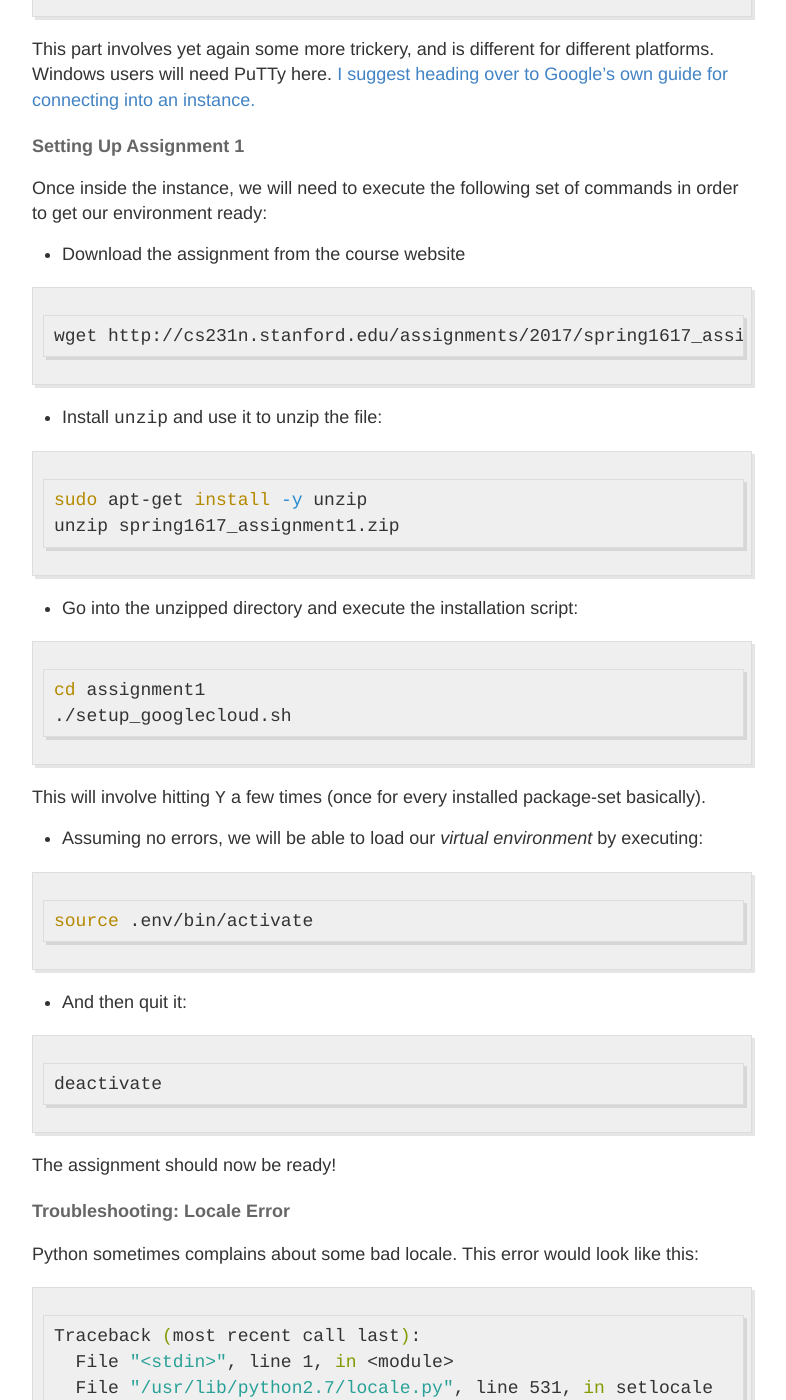
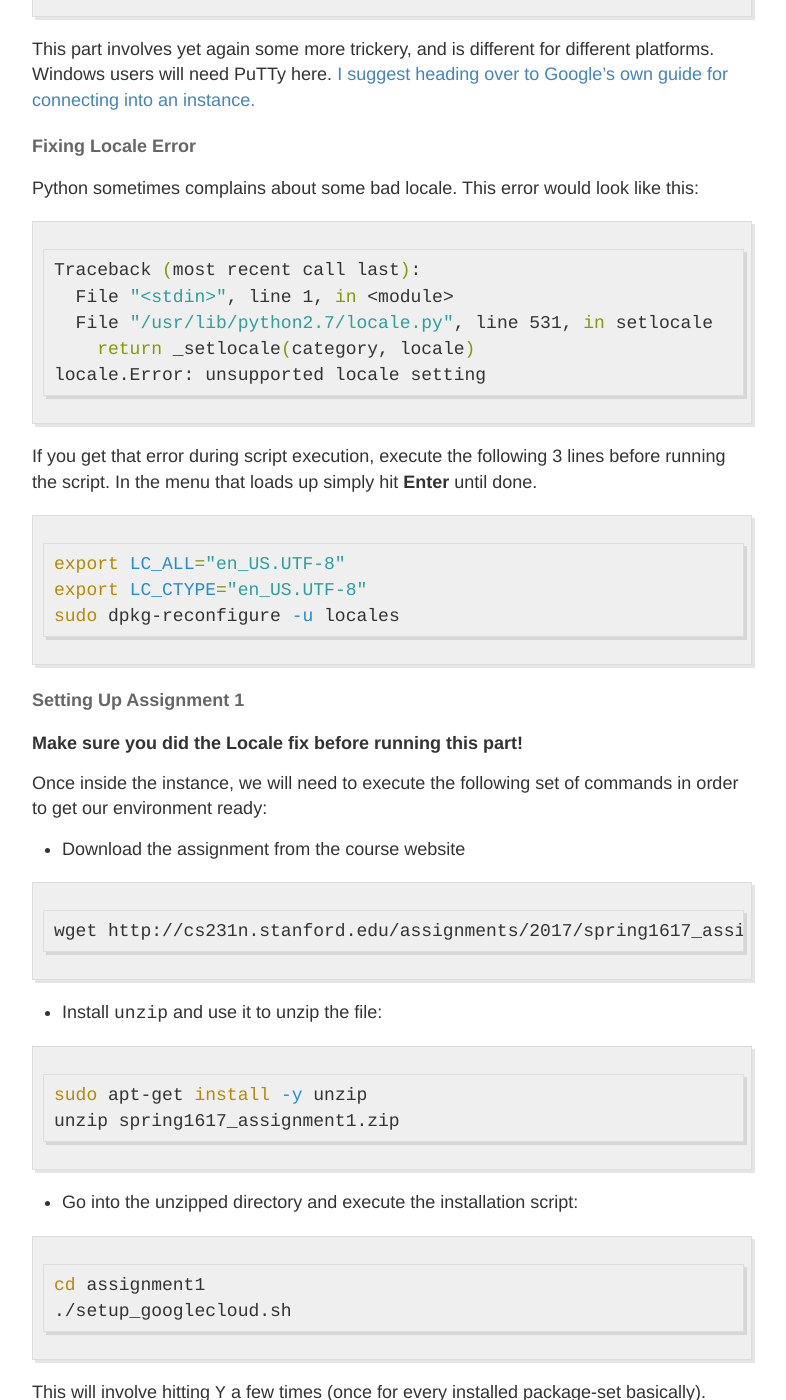
Before and after one commit to nirbenz/nirbenz.github.io, a Jekyll site: the page built from _posts/2017-11-18-GCP.md, in a window 1280 px wide and 1400 px high, scrolled down 10666 px. Shown: the whole window, without its empty margins (248-1034 px from the left). Built offline with Jekyll 4.4.1, drawn with Linux system fonts in a browser that asks for light colours; some of the changed text lies outside the part shown.

Commit message:
Moved Locale part

````diff
--- a/_posts/2017-11-18-GCP.md
+++ b/_posts/2017-11-18-GCP.md
@@ -124,7 +124,29 @@ Still inside the directory where the archive was extracted, hit:
 
 This part involves yet again some more trickery, and is different for different platforms. Windows users will need PuTTy here. [I suggest heading over to Google's own guide for connecting into an instance.](https://cloud.google.com/compute/docs/instances/connecting-to-instance)
 
+#### Fixing Locale Error
+Python sometimes complains about some bad locale. This error would look like this:
+
+```bash
+Traceback (most recent call last):
+  File "<stdin>", line 1, in <module>
+  File "/usr/lib/python2.7/locale.py", line 531, in setlocale
+    return _setlocale(category, locale)
+locale.Error: unsupported locale setting
+```
+
+If you get that error during script execution, execute the following 3 lines before running the script. In the menu that loads up simply hit **Enter** until done.
+
+```bash
+export LC_ALL="en_US.UTF-8"
+export LC_CTYPE="en_US.UTF-8"
+sudo dpkg-reconfigure -u locales
+```
+
 #### Setting Up Assignment 1
+
+**Make sure you did the Locale fix before running this part!**
+
 Once inside the instance, we will need to execute the following set of commands in order to get our environment ready:
 
 - Download the assignment from the course website
@@ -161,25 +183,6 @@ deactivate
 ```
 
 The assignment should now be ready!
-
-#### Troubleshooting: Locale Error
-Python sometimes complains about some bad locale. This error would look like this:
-
-```bash
-Traceback (most recent call last):
-  File "<stdin>", line 1, in <module>
-  File "/usr/lib/python2.7/locale.py", line 531, in setlocale
-    return _setlocale(category, locale)
-locale.Error: unsupported locale setting
-```
-
-If you get that error during script execution, execute the following 3 lines before running the script. In the menu that loads up simply hit **Enter** until done. Afterwards, run the script again.
-
-```bash
-export LC_ALL="en_US.UTF-8"
-export LC_CTYPE="en_US.UTF-8"
-sudo dpkg-reconfigure -u locales
-```
 
 
 ## Using Jupyter Notebooks From The Instance
````
